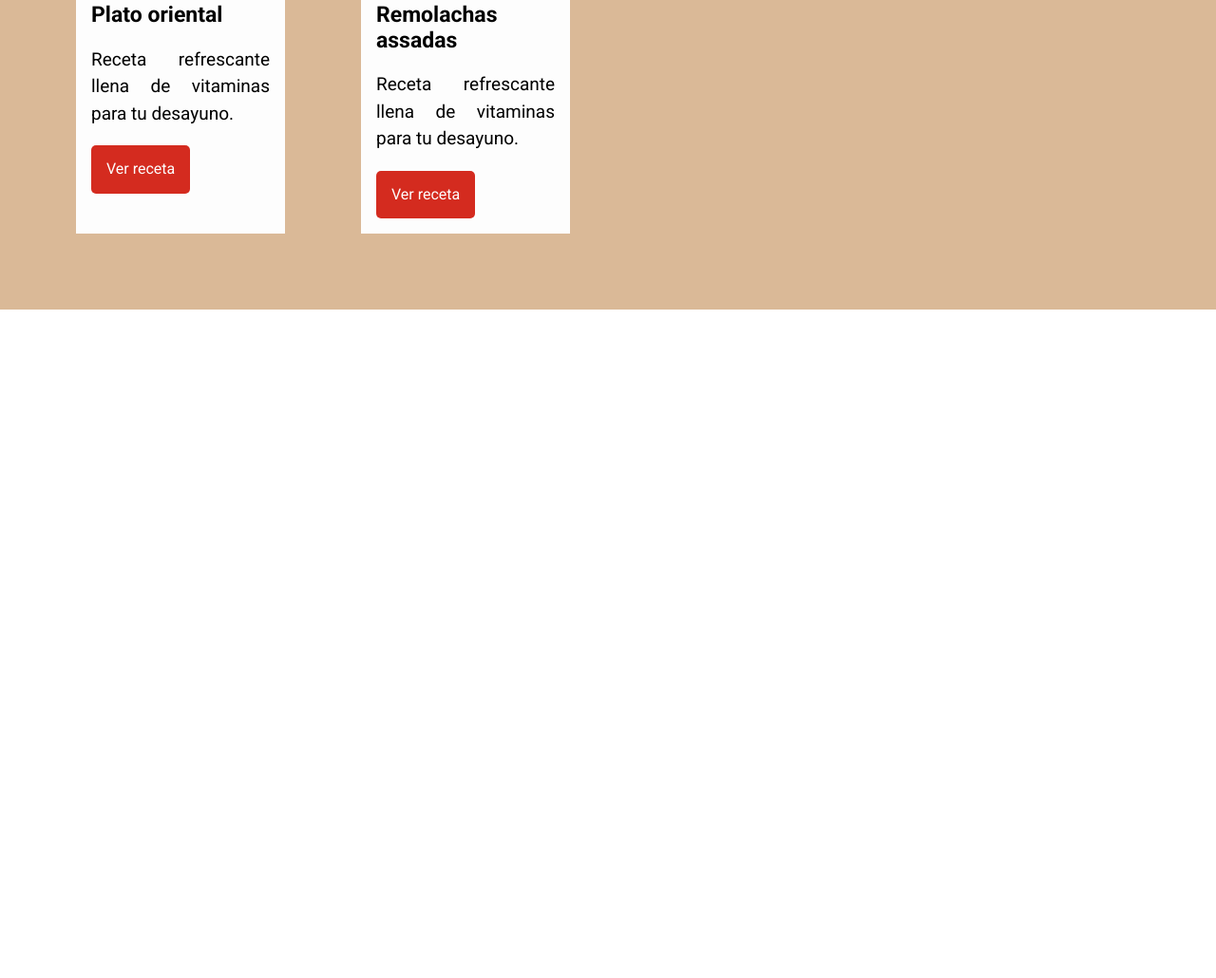
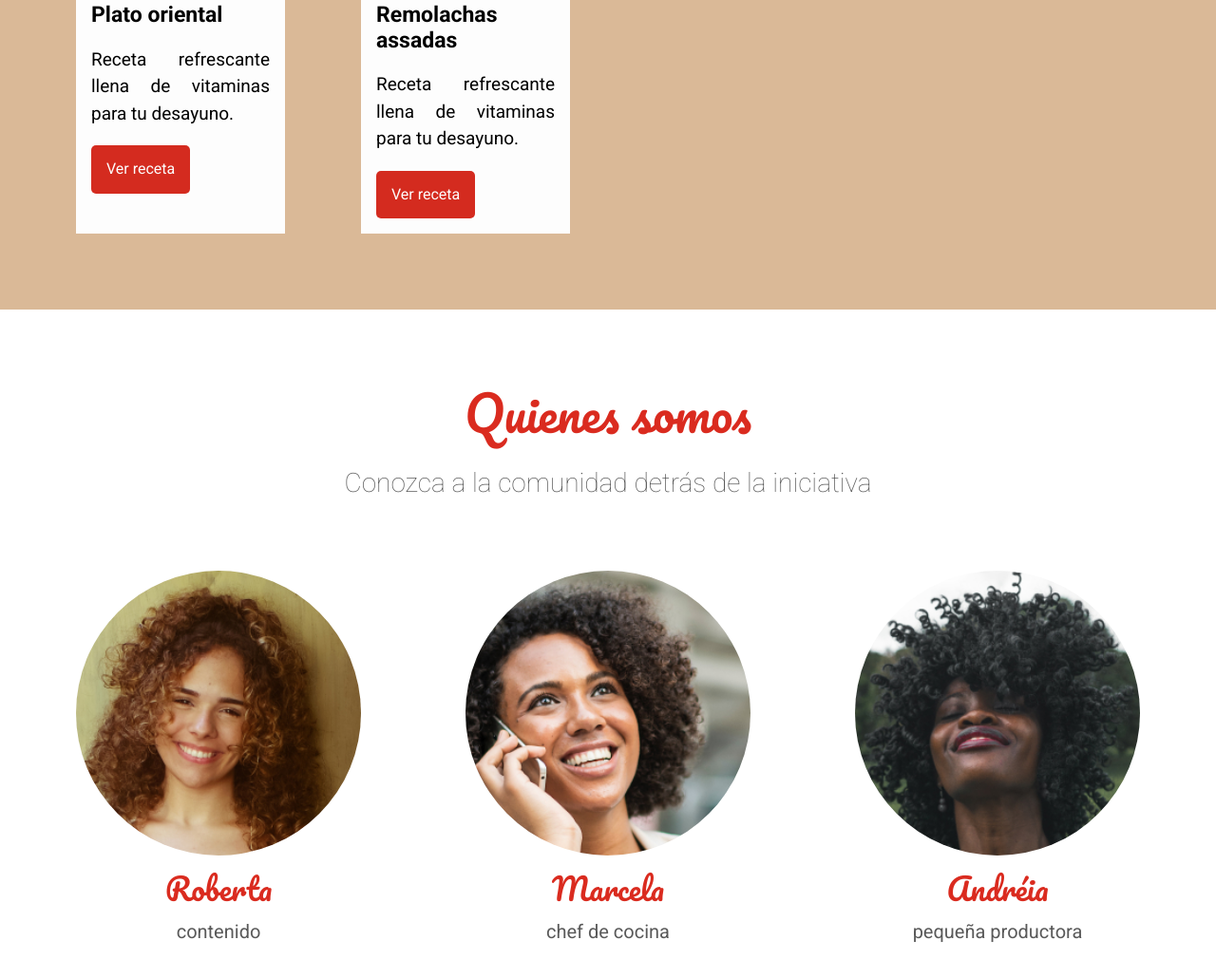
Before and after one commit to LuisCorreaDv/CSS-Fruta-Fruto-project, a plain HTML site: page index.html in a window 1280 px wide. Shown: the part 1602-2632 px from the top of the page at 95% size. Before the commit the page ends 1928 px from the top, so only its background shows below. Drawn offline with Linux system fonts and the light colour scheme.

Commit message:
About us section

```diff
--- /dev/null
+++ b/assets/css/persona/persona-funcion.css
@@ -0,0 +1,5 @@
+.persona__funcion{
+    color: #595959;
+    font-size: 1.25rem;
+    text-transform: lowercase;
+}
--- /dev/null
+++ b/assets/css/persona/persona-imagen.css
@@ -0,0 +1,21 @@
+.persona__imagen{
+    height: 300px;
+    width: 300px;
+    margin: 0 auto;
+    background-position: center;
+    background-repeat: no-repeat;
+    background-size: cover;
+    border-radius: 100%;
+}
+
+.persona__imagen--roberta{
+    background-image: url("../../img/personas/roberta.jpg");
+}
+
+.persona__imagen--marcela{
+    background-image: url("../../img/personas/marcela.jpg");
+}
+
+.persona__imagen--andreia{
+    background-image: url("../../img/personas/andrea.jpg");
+}
--- /dev/null
+++ b/assets/css/persona/persona-nombre.css
@@ -0,0 +1,6 @@
+.persona__nombre{
+    color: #da2b1f;
+    font-family: Pacifico,cursive;
+    font-size: 2rem;
+    margin: 1rem 0;
+}
--- /dev/null
+++ b/assets/css/persona/persona.css
@@ -0,0 +1,4 @@
+.persona{
+    display: flex;
+    flex-direction: column;
+}
--- /dev/null
+++ b/assets/css/personas.css
@@ -0,0 +1,5 @@
+.personas{
+    display: flex;
+    justify-content: space-between;
+    padding-top: 3rem;
+}
--- /dev/null
+++ b/assets/css/quienes/quienes-descripcion.css
@@ -0,0 +1,5 @@
+.quienes__descripcion{
+    color: #595959;
+    font-size: 1.75rem;
+    font-weight: 100;
+}
--- /dev/null
+++ b/assets/css/quienes/quienes-titulo.css
@@ -0,0 +1,7 @@
+.quienes__titulo{
+    color: #da2b1f;
+    font-family: pacifico, cursive;
+    font-size: 3.1875rem;
+    font-weight: 400;
+    margin-bottom: 1rem;
+}
--- /dev/null
+++ b/assets/css/quienes/quienes.css
@@ -0,0 +1,4 @@
+.quienes{
+    padding: 5rem;
+    text-align: center;
+}
--- a/index.html
+++ b/index.html
@@ -26,6 +26,14 @@
     <link rel="stylesheet" href="./assets/css/receta/receta-descripcion.css">
     <link rel="stylesheet" href="./assets/css/receta/receta-boton.css">
     <link rel="stylesheet" href="./assets/css/recetas.css">
+    <link rel="stylesheet" href="./assets/css/quienes/quienes.css">
+    <link rel="stylesheet" href="./assets/css/quienes/quienes-titulo.css">
+    <link rel="stylesheet" href="./assets/css/quienes/quienes-descripcion.css">
+    <link rel="stylesheet" href="./assets/css/personas.css">
+    <link rel="stylesheet" href="./assets/css/persona/persona.css">
+    <link rel="stylesheet" href="./assets/css/persona/persona-imagen.css">
+    <link rel="stylesheet" href="./assets/css/persona/persona-funcion.css">
+    <link rel="stylesheet" href="./assets/css/persona/persona-nombre.css">
 </head>
 
 <body>
@@ -98,5 +106,26 @@
           </div>
         </div>
       </section>
+      <section class="quienes">
+        <h3 class="quienes__titulo">Quienes somos</h3>
+        <p class="quienes__descripcion">Conozca a la comunidad detrás de la iniciativa</p>
+        <div class="personas">
+            <div class="persona">
+                <div class="persona__imagen persona__imagen--roberta"></div>
+                <span class="persona__nombre">Roberta</span>
+                <span class="persona__funcion">Contenido</span>
+            </div>
+            <div class="persona">
+                <div class="persona__imagen persona__imagen--marcela"></div>
+                <span class="persona__nombre">Marcela</span>
+                <span class="persona__funcion">Chef de cocina</span>
+            </div>
+            <div class="persona">
+                <div class="persona__imagen persona__imagen--andreia"></div>
+                <span class="persona__nombre">Andréia</span>
+                <span class="persona__funcion">Pequeña Productora</span>
+            </div>
+        </div>
+    </section>
 </body>
 </html>
```
